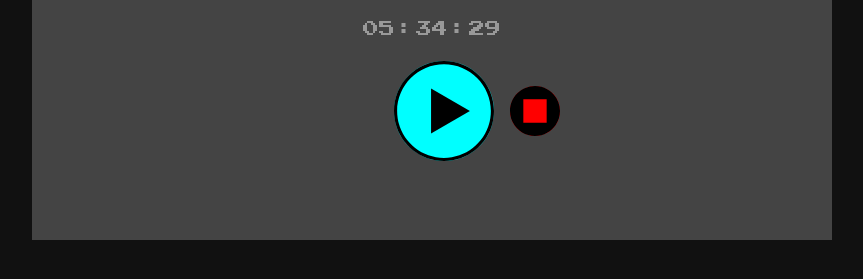
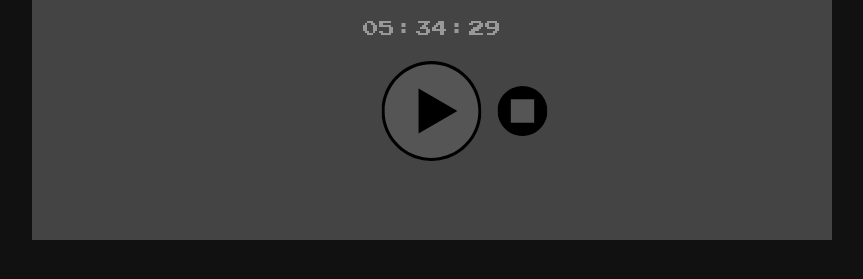
Before and after one commit to AndrewKohn/Coding-Countdown, a plain HTML site: page index.html in a window 1280 px wide. Shown: the part 385-664 px from the top of the page, without its empty margins (208-1071 px from the left). Drawn offline with Linux system fonts and the light colour scheme.

Commit message:
playing with the button styles

```diff
--- a/style.css
+++ b/style.css
@@ -140,16 +140,16 @@ body {
   display: flex;
   align-items: center;
   gap: 1.6rem;
-  transform: translate(4.5rem, 0);
+  transform: translate(3.25rem, 0);
 }
 
 .btn--start {
   width: 10rem;
   height: 10rem;
   background: none;
-  background-color: aqua;
   border-radius: 50%;
   border: none;
+  background-color: #555;
 }
 
 .btn--pause {
@@ -157,7 +157,7 @@ body {
   height: 10rem;
   background: none;
   border: none;
-  background-color: darkgoldenrod;
+  background-color: #555;
   border-radius: 50%;
 }
 
@@ -166,7 +166,7 @@ body {
   height: 5rem;
   background: none;
   border: none;
-  background-color: red;
+  background-color: #555;
   border-radius: 50%;
 }
 
```
